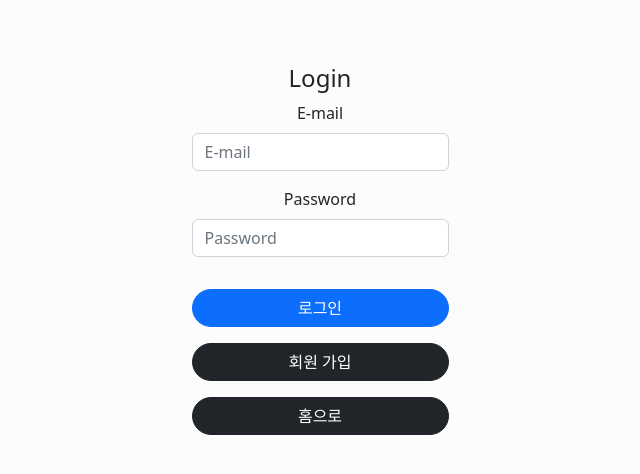
After one commit to asyam9/OptimizedOfficeAI, a Django app: page /reviews/login/ in a window 1280 px wide. The commit adds this page. Shown: the top 474 px of the page, without its empty margins (320-960 px from the left). Run offline with Django 4.2, Linux system fonts and the light colour scheme; some libraries are stand-ins or nearby versions.

Commit message:
로그인 기능 구현

```diff
--- a/Review_site/Reviews/forms.py
+++ b/Review_site/Reviews/forms.py
@@ -7,3 +7,20 @@ class FileUploadForm(ModelForm):
     class Meta:
         model = Review_Models # 사용할 모델 불러오기
         fields = ['title', 'ratings', 'content', 'imgfile'] # 모델 필드 중 사용자의 입력이 필요한 필드 지정
+
+# 회원 가입과 관련해 사용자로부터 얻는 데이터에 대한 form -> 이메일, 패스워드
+class RegistrationForm(forms.Form):
+
+    email = forms.EmailField(label='E-mail')
+    password = forms.CharField(widget=forms.PasswordInput)
+    confirm_password = forms.CharField(widget=forms.PasswordInput)
+
+# 로그인과 관련해 사용자로부터 얻는 데이터에 대한 form -> 이메일, 패스워드
+class LoginForm(forms.Form):
+
+    email = forms.EmailField(label='E-mail')
+    password = forms.CharField(label='Password', widget=forms.PasswordInput)
+
+
+class DeleteAccountForm(forms.Form):
+    password = forms.CharField(label='Password', widget=forms.PasswordInput)
--- a/Review_site/Reviews/models.py
+++ b/Review_site/Reviews/models.py
@@ -1,7 +1,6 @@
 from django.db import models
-from django import forms
-from django.core.exceptions import ValidationError
 from django.core.validators import validate_image_file_extension, FileExtensionValidator
+from django.contrib.auth.models import User
 
 imgvalidator = FileExtensionValidator(allowed_extensions=['jpg', 'png', 'jpeg'], message='다음과 같은 형식의 확장자만 사용 가능합니다(jpg, png, jpeg)')
 
--- /dev/null
+++ b/Review_site/Reviews/templates/Reviews/login.html
@@ -0,0 +1,45 @@
+{% extends "Reviews/base.html" %}
+{% load bootstrap4 %}
+
+{% block content %}
+  <div style="text-align: center; max-width: 500px; margin: 4rem auto;">
+    <div>
+      <h4>Login</h4>
+    </div>
+
+    {% if message %}
+    <div class="alert alert-success">
+      {{ message }}
+    </div>
+    {% endif %}
+
+    <div>
+      <form action={% url "login" %} method="post">
+        {% csrf_token %}
+        {% bootstrap_form form %}
+
+
+
+        <div class="row">
+          <div class="col-12">
+            <input type="submit" class="btn btn-primary rounded-pill col-12 mt-3" value="로그인">
+          </div>
+        </div>
+      </form>
+    </div>
+
+    <div class="row mt-3">
+      <div class="col-12">
+        <a href={% url "register" %} class="btn btn-dark rounded-pill col-12">회원 가입</a>
+      </div>
+    </div>
+
+    <div class="row mt-3">
+      <div class="col-12">
+        <a href={% url "index" %} class="btn btn-dark rounded-pill col-12">홈으로</a>
+      </div>
+    </div>
+
+
+  </div>
+{% endblock %}
--- a/Review_site/Reviews/urls.py
+++ b/Review_site/Reviews/urls.py
@@ -6,5 +6,9 @@ urlpatterns = [
     path('upload/', views.upload, name='upload'),
     path('detail/<int:post_id>', views.detail, name='detail'),
     path('detail/<int:post_id>/edit/', views.update, name='edit'),
-    path('detail/<int:post_id>/delete/', views.delete, name='delete')
+    path('detail/<int:post_id>/delete/', views.delete, name='delete'),
+    path('login/',views.login_view, name='login'),
+    path('register/', views.register, name='register'),
+    path('delete-account/', views.deleteaccount, name='deleteaccount'),
+    path('logout/', views.logout_view, name='logout'),
 ]
--- a/Review_site/Reviews/views.py
+++ b/Review_site/Reviews/views.py
@@ -3,7 +3,16 @@ from django.views.generic import ListView
 from django.views.decorators.csrf import csrf_exempt
 from django.core.paginator import Paginator
 from Reviews.models import Review_Models
-from .forms import FileUploadForm
+from .forms import FileUploadForm, RegistrationForm, LoginForm, DeleteAccountForm
+
+# 로그인 및 회원가입에 관한 모듈들
+from .models import User
+from django.contrib.auth.hashers import make_password
+from django.contrib.auth import authenticate, login
+from django.contrib.auth.forms import AuthenticationForm
+from django.contrib.auth.decorators import login_required
+from django.contrib.auth import logout
+
 
 import tensorflow as tf
 from tensorflow.keras.preprocessing import image
@@ -258,3 +267,96 @@ def delete(request, post_id):
     review.delete()
 
     return redirect('index')
+
+# 로그인 관련 함수 정의
+@csrf_exempt
+def login_view(request):
+
+    # Base_with_nav_html에 있는 상단 로그인 버튼을 클릭하는 경우, 즉 요청이 Post가 아닌 경우
+    # Login 관련 html로 렌더링
+    if request.method =='GET':
+        form = LoginForm()
+        return render(request, 'Reviews/login.html', {'form': form})
+
+    elif request.method == 'POST':
+        form = LoginForm(request.POST)
+        if form.is_valid():
+            email = form.cleaned_data['email']
+            password = form.cleaned_data['password']
+
+            # 이메일과 비밀번호를 사용하여 인증을 수행
+            user = authenticate(request, username=email, password=password)
+
+            if user is not None:
+                # 인증에 성공한 경우, 로그인 처리
+                login(request, user)
+                return redirect('index')  # 로그인 후 이동할 페이지로 변경
+            else:
+                message = '유효하지 않은 이메일 또는 비밀번호입니다.'
+                return render(request, 'Reviews/login.html', {'form': form, 'message': message})
+        else:
+            return render(request, 'Reviews/login.html', {'form': form})
+
+# 회원 가입에 관한 함수 정의
+@csrf_exempt
+def register(request):
+    if request.method == 'POST':
+        form = RegistrationForm(request.POST)
+        if form.is_valid():
+            email = form.cleaned_data['email']
+            password = form.cleaned_data['password']
+            confirm_password = form.cleaned_data['confirm_password']
+
+            if password != confirm_password:
+                message = '비밀번호가 일치하지 않습니다.'
+                return render(request, 'Reviews/register.html', {'form': form, 'message': message})
+
+            if password == confirm_password:
+                try:
+                    User.objects.get(email=email)
+                    message = '이미 사용 중인 이메일입니다.'
+                    return render(request, 'Reviews/register.html', {'form': form, 'message': message})
+                except User.DoesNotExist:
+                    user = User(
+                        email=email,
+                        username=email,
+                        password=make_password(password)
+                    )
+                    user.save()
+                    message = '회원가입이 완료되었습니다.'
+                    return render(request, 'Reviews/register.html', {'form': form, 'message': message})
+
+    elif request.method == 'GET':
+        form = RegistrationForm()
+
+    return render(request, 'Reviews/register.html', {'form': form})
+
+# 회원 탈퇴에 관한 함수 정의
+@csrf_exempt
+@login_required
+def deleteaccount(request):
+    # form = DeleteAccountForm()
+
+    if request.method == 'POST':
+        user = request.user
+        password = request.POST['password']
+
+        # 비밀번호 확인 절차
+        if user.check_password(password):
+            # 사용자 계정을 삭제한 후 로그아웃 처리
+            user.delete()
+            logout(request)
+            message = '회원 탈퇴가 완료되었습니다.'
+            return render(request, 'Reviews/deleteaccount.html', {'message':message})
+
+        else:
+            message = '비밀 번호가 올바르지 않습니다.'
+            return render(request, 'Reviews/deleteaccount.html', {'message':message})
+
+    if request.method == 'GET':
+        return render(request, 'Reviews/deleteaccount.html')
+
+@csrf_exempt
+def logout_view(request):
+    logout(request)  # 로그아웃 실행
+    return redirect('index')
```
Also changed, not shown: Review_site/Reviews/templates/Reviews/base_with_nav.html (+14 -1 lines), Review_site/Reviews/templates/Reviews/deleteaccount.html (added, +33 -0 lines), Review_site/Reviews/templates/Reviews/register.html (added, +35 -0 lines), Review_site/Reviews/templates/Reviews/review_delete.html (added, +7 -0 lines), Review_site/Reviews/templates/Reviews/review_upload.html (+15 -3 lines).
